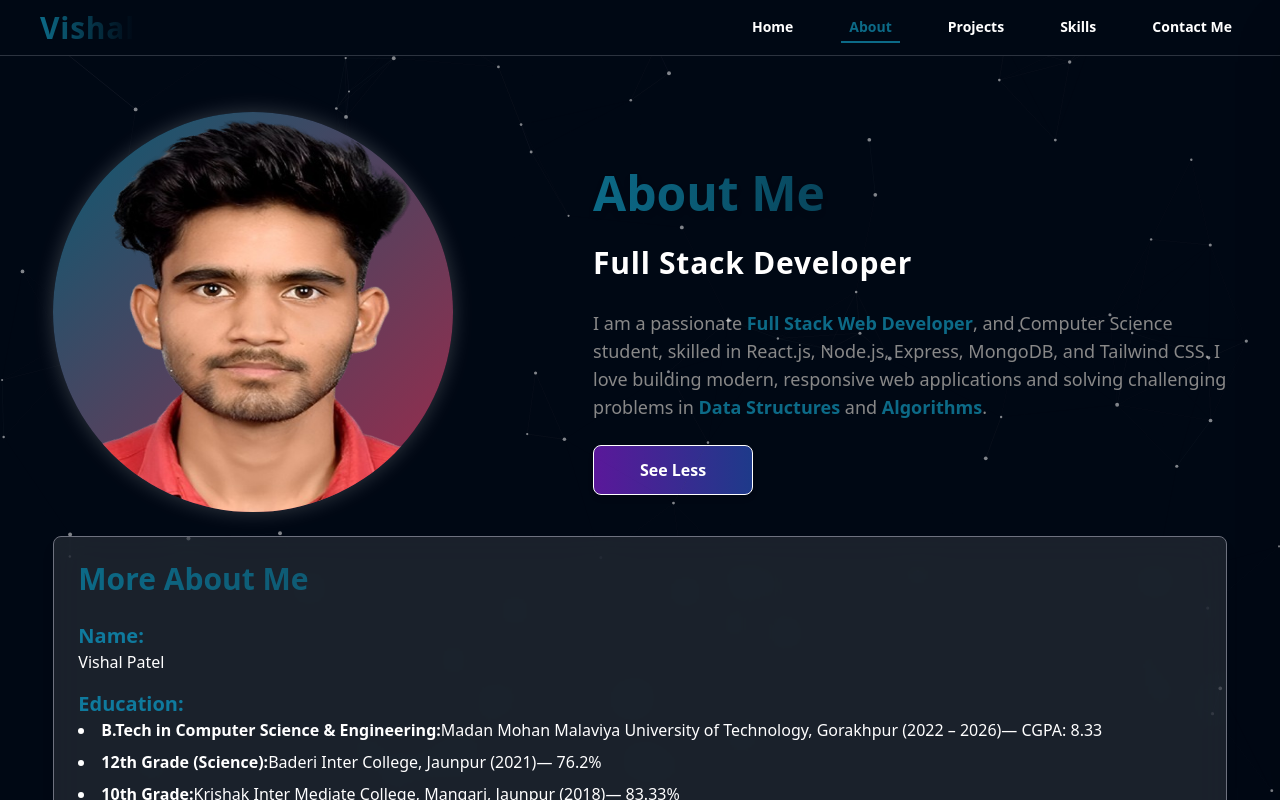
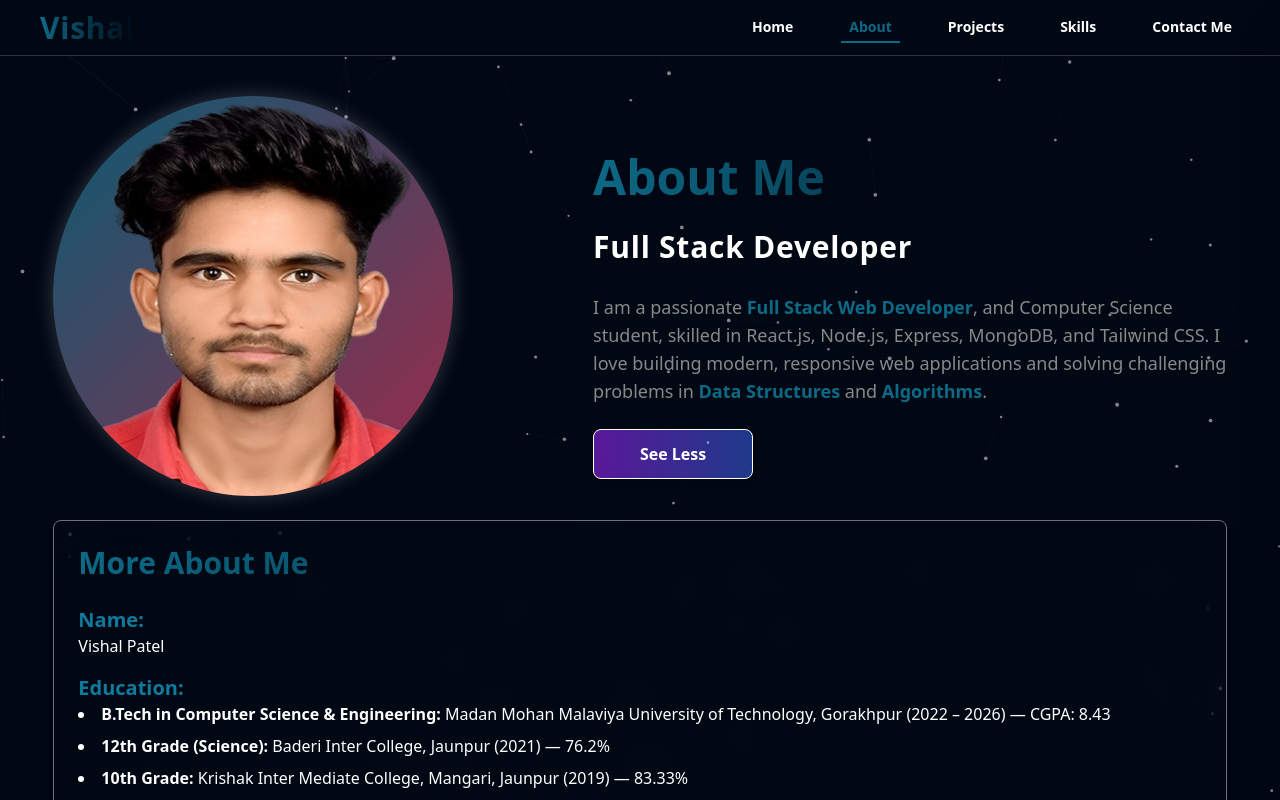
Before and after one commit to VishalPatel63/vishalportfolio, a React (Create React App) app: page /about in a window 1280 px wide. Both pictures are taken after a click on the button "See More". Shown: the top 800 px of the page. Built offline with nearby package versions, Linux system fonts and the light colour scheme.

Commit message:
Refactor About component to accept hideFooter prop

```diff
--- a/src/pages/About.jsx
+++ b/src/pages/About.jsx
@@ -1,18 +1,14 @@
 import React, { useState } from 'react'
 import vishalIm from "../userAsset/visha.png"
 import { motion } from 'framer-motion'
-import Footer from '../common/Footer'
-import { Link } from "react-router-dom";
+import Footer from '../common/Footer';
 
-export const About = () => {
+export const About = ({ hideFooter = false }) => {
   const [seemore, setSeeMore] = useState(false);
 
   return (
-    <div className="flex flex-col min-h-screen"> {/* Full height flex layout */}
-
-      {/* Main Content */}
-      <div className="flex-1">
-        <div className='flex flex-col mx-auto w-11/12 max-w-maxContent mt-14 pb-6'>
+    <div className="flex flex-col w-full">
+      <div className='flex flex-col mx-auto w-11/12 max-w-maxContent py-10'>
 
           {/* Image + About Content */}
           <div className='flex flex-col lg:flex-row items-center lg:justify-between'>
@@ -75,82 +71,99 @@ export const About = () => {
           {/* Expanded More About Me Section */}
      {seemore && (
           <motion.div
-    className="mt-6 p-6 bg-white/10 backdrop-blur-lg text-white rounded-lg shadow-lg
+            className="mt-6 p-6 bg-transparent backdrop-blur-lg text-white rounded-lg shadow-lg
             border border-richblack-400 hover:border-blue-400/50 transition-all duration-300 hover:shadow-blue-500/50"
             initial={{ opacity: 0, y: -10 }}
             animate={{ opacity: 1, y: 0 }}
             exit={{ opacity: 0, y: -10 }}
             transition={{ duration: 0.6, ease: "easeInOut" }}
           >
-    <h3 className="text-3xl font-extrabold bg-gradient-to-r from-blue-400 to-purple-500
-                   bg-clip-text text-transparent mb-4 border-b border-gray-600 pb-2">
+            <h3 className="text-3xl font-extrabold bg-gradient-to-r from-blue-400 to-purple-500 bg-clip-text text-transparent mb-4 border-b border-gray-600 pb-2">
               More About Me
             </h3>
 
-    {/* Name Section */}
             <div className="mb-4">
               <h4 className="text-xl font-semibold text-blue-300">Name:</h4>
               <p className="text-gray-200">Vishal Patel</p>
             </div>
 
-    {/* Academic Details */}
             <div className="mb-4">
-      <h4 className="text-xl font-semibold text-blue-300">Education:</h4>
+              <h4 className="text-xl font-semibold text-blue-300">
+                Education:
+              </h4>
+
               <ul className="list-disc list-inside text-gray-300 space-y-2">
                 <li>
-          <span className="font-semibold text-white">B.Tech in Computer Science & Engineering:</span>
-          Madan Mohan Malaviya University of Technology, Gorakhpur
-          <span className="text-gray-400"> (2022 – 2026)</span>
-          — <span className="text-green-400">CGPA: 8.33</span>
+                  <span className="font-semibold text-white">
+                    B.Tech in Computer Science & Engineering:
+                  </span>{" "}
+                  Madan Mohan Malaviya University of Technology,
+                  Gorakhpur
+                  <span className="text-gray-400">
+                    {" "}
+                    (2022 – 2026)
+                  </span>{" "}
+                  — <span className="text-green-400">CGPA: 8.43</span>
                 </li>
+
                 <li>
-          <span className="font-semibold text-white">12th Grade (Science):</span>
+                  <span className="font-semibold text-white">
+                    12th Grade (Science):
+                  </span>{" "}
                   Baderi Inter College, Jaunpur
-          <span className="text-gray-400"> (2021)</span>
-          — <span className="text-green-400">76.2%</span>
+                  <span className="text-gray-400"> (2021)</span> —
+                  <span className="text-green-400"> 76.2%</span>
                 </li>
+
                 <li>
-          <span className="font-semibold text-white">10th Grade:</span>
+                  <span className="font-semibold text-white">
+                    10th Grade:
+                  </span>{" "}
                   Krishak Inter Mediate College, Mangari, Jaunpur
-          <span className="text-gray-400"> (2018)</span>
-          — <span className="text-green-400">83.33%</span>
+                  <span className="text-gray-400"> (2019)</span> —
+                  <span className="text-green-400"> 83.33%</span>
                 </li>
               </ul>
             </div>
 
+            <div className="mb-6">
+              <h4 className="text-xl font-semibold text-blue-300">
+                Skills & Interests:
+              </h4>
 
-    <div className="mb-6">
-      <h4 className="text-xl font-semibold text-blue-300">Skills & Interests:</h4>
               <p className="text-gray-300">
-        Passionate about <span className="text-purple-300">Full-Stack Development, Machine Learning</span>,
-        and <span className="text-purple-300">Problem Solving</span>. Enthusiastic about coding competitions.
+                Passionate about{" "}
+                <span className="text-purple-300">
+                  Full-Stack Development, Machine Learning
+                </span>
+                , and{" "}
+                <span className="text-purple-300">
+                  Problem Solving
+                </span>
+                . Enthusiastic about coding competitions.
               </p>
             </div>
 
-
-    <div className="flex gap-4 mt-4">
-      <Link
-        to="/skills"
-        className="px-4 py-2 bg-gradient-to-r from-blue-500 to-cyan-500 rounded-lg shadow-md
-                   text-white border font-semibold hover:scale-105 transition-transform duration-300"
+            <div className="flex gap-4 mt-4 flex-wrap">
+              <a
+                href="#skills"
+                className="px-4 py-2 bg-gradient-to-r from-blue-500 to-cyan-500 rounded-lg shadow-md text-white border font-semibold hover:scale-105 transition-transform duration-300"
               >
                 View Skills
-      </Link>
-      <Link
-        to="/project"
-        className="px-4 py-2 bg-gradient-to-r from-pink-500 to-richblack-500 rounded-lg shadow-md
-                   text-white border  font-semibold hover:scale-105 transition-transform duration-300"
+              </a>
+
+              <a
+                href="#projects"
+                className="px-4 py-2 bg-gradient-to-r from-pink-500 to-purple-600 rounded-lg shadow-md text-white border font-semibold hover:scale-105 transition-transform duration-300"
               >
                 View Projects
-      </Link>
+              </a>
             </div>
           </motion.div>
         )}
       </div>
-      </div>
 
-      {/* Footer */}
-      <Footer />
+      {!hideFooter && <Footer />}
     </div>
   );
-}
+};
```
Lines whose indentation alone changed are shown as unchanged.
